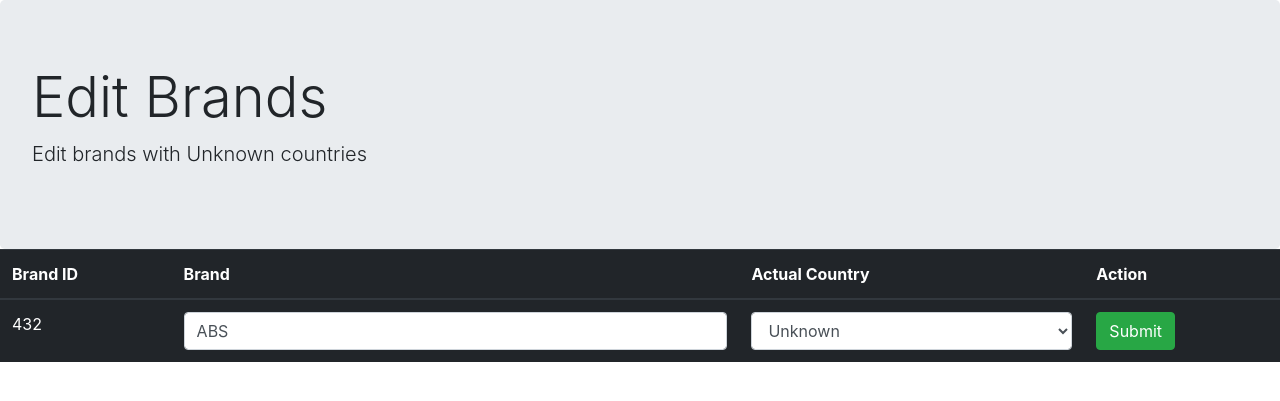
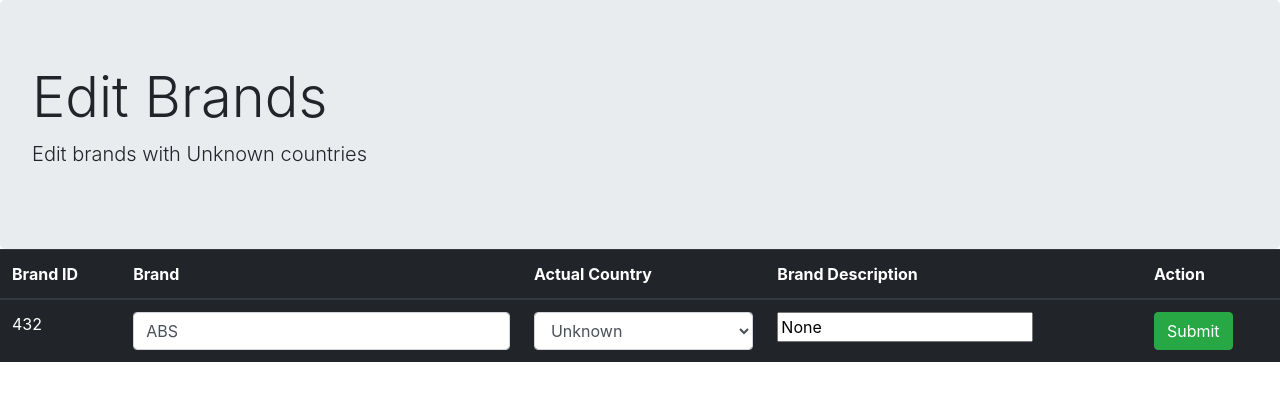
Before and after one commit to kapardilabs/brand-atlas, a Django app: page /edit in a window 1280 px wide. Shown: the top 401 px of the page. Run offline with Django 3.2, Linux system fonts and the light colour scheme; data comes from the database, SQL or seed files in the repository; some libraries are stand-ins or nearby versions.

Commit message:
Brand Edit 1

```diff
--- a/main/templates/brandedit.html
+++ b/main/templates/brandedit.html
@@ -13,23 +13,28 @@
         <th scope="col">Brand ID</th>
       <th scope="col">Brand</th>
       <th scope="col">Actual Country</th>
+        <th scope="col">Brand Description</th>
       <th scope="col">Action</th>
     </tr>
   </thead>
   <tbody>
   {% if editbrand %}
       <form action="{% url 'main:edit' %}" method="post">
+      {% csrf_token %}
     <tr>
     <td>{{ editbrand.id }}</td>
       <td><input class="form-control" type="text" name="brandName" value="{{ editbrand.name }}" required/>
 
-        <td><select name="originCountry" class="form-control">
+        <td><select name="originCountry" class="form-control" required>
         <optgroup>
             {% for c in allCountries %}
             <option value="{{ c.id }}">{{ c.name }}</option>
                     {% endfor %}
         </optgroup>
     </select> </td>
+    <td>
+        <input type="text" name="brandDescription" value="{{ editbrand.description }}">
+    </td>
 
         <td><button type="submit" class="btn btn-success">Submit</button></td>
 
--- a/main/views.py
+++ b/main/views.py
@@ -71,7 +71,8 @@ def edit_brand(request):
         entry_id = request.POST.get("brandId", None)
         changed_name = request.POST.get("brandName", None)
         changed_country_id = request.POST.get("originCountry", None)
+        changed_description = request.POST.get("brandDescription",None)
         expected_country = Country.objects.get(id=changed_country_id)
-        Brand.objects.filter(id=entry_id).update(name=changed_name, origin_country=expected_country)
+        Brand.objects.filter(id=entry_id).update(name=changed_name, origin_country=expected_country, description=str(changed_description))
 
         return redirect("main:edit")
```
